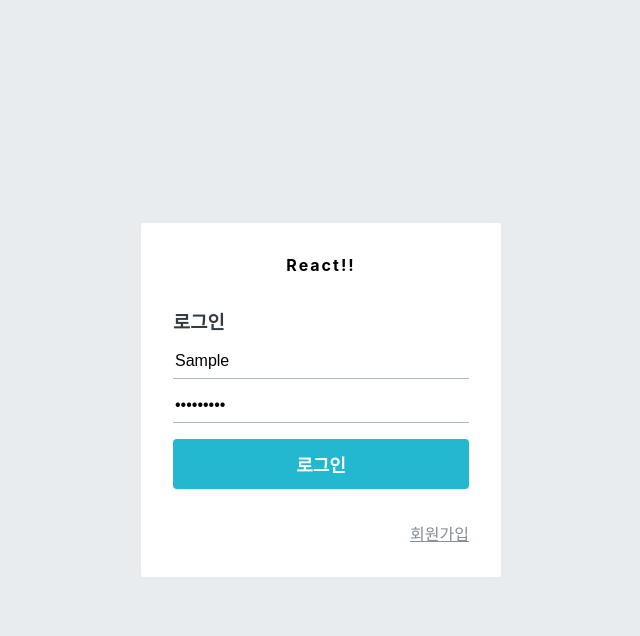
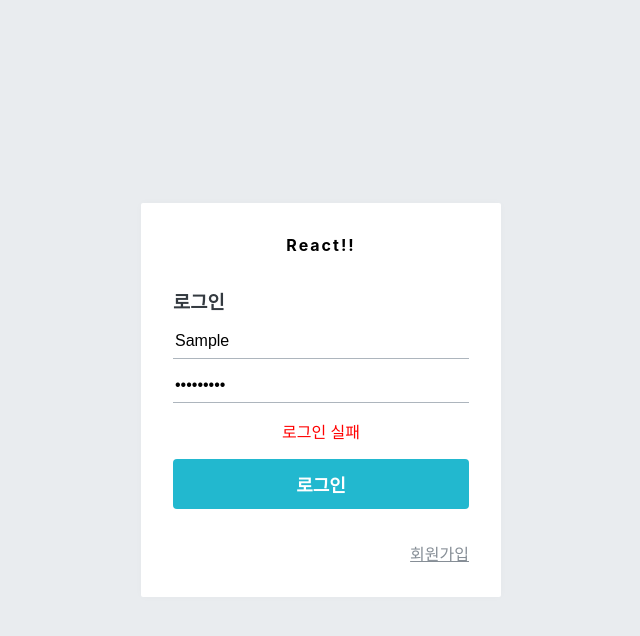
Before and after one commit to ParkSeungKyu92/Blog, a React (Create React App) app: page /login in a window 1280 px wide. Both pictures are taken after typing "Sample", "Sample123" into the empty fields and a click on the button "로그인". Shown: the top 636 px of the page, without its empty margins (319-959 px from the left). Built offline with nearby package versions, Linux system fonts and the light colour scheme; no server answers.

Commit message:
회원가입 & 로그인 시 에러 메세지 추가

```diff
--- a/src/components/auth/AuthForm.js
+++ b/src/components/auth/AuthForm.js
@@ -45,12 +45,19 @@
     margin-top: 1rem;
 `;
 
+const ErrorMsg = styled.div`
+    color : red;
+    text-align : center;
+    font-size : 1rem;
+    margin-top : 1rem;
+`;
+
 const textMap = {
     login : "로그인",
     register : "회원가입"
 };
 
-const AuthForm = ({ type, form, onChange, onSubmit }) => {
+const AuthForm = ({ type, form, onChange, onSubmit, error }) => {
     const text = textMap[type];
     return (
         <AuthFormBlock>
@@ -76,6 +83,7 @@
                     value={form.passwordConfirm}
                     />)
                 }
+                { error && <ErrorMsg>{error}</ErrorMsg> }
                 <ButtonWithMarginTop cyan fullWidth>{text}</ButtonWithMarginTop>
             </form>
             <Footer>
--- a/src/containers/auth/LoginForm.js
+++ b/src/containers/auth/LoginForm.js
@@ -1,4 +1,4 @@
-import React, { useEffect } from 'react';
+import React, { useEffect, useState } from 'react';
 import { useDispatch, useSelector } from 'react-redux';
 import { changeField, initailizeForm, login } from '../../modules/auth';
 import AuthForm from '../../components/auth/AuthForm';
@@ -6,7 +6,9 @@
 import { withRouter } from 'react-router-dom';
 
 const LoginForm = ( { history }) => {
+    const [error, setError] = useState(null);
     const dispatch = useDispatch();
+
     const { form, auth, authError, user } = useSelector(({auth, user}) => ({
             form : auth.login,
             auth : auth.auth,
@@ -40,6 +42,7 @@
         }
         if (authError) {
             console.log(authError);
+            setError("로그인 실패");
             return;
         }
     }, [auth, authError, dispatch]);
@@ -57,6 +60,7 @@
             form={form}
             onChange={onChange}
             onSubmit={onSubmit}
+            error={error}
         />
     );
 }
--- a/src/containers/auth/RegisterForm.js
+++ b/src/containers/auth/RegisterForm.js
@@ -1,4 +1,4 @@
-import React, { useEffect } from 'react';
+import React, { useEffect, useState } from 'react';
 import { useDispatch, useSelector } from 'react-redux';
 import { changeField, initailizeForm, register } from '../../modules/auth';
 import AuthForm from '../../components/auth/AuthForm';
@@ -6,6 +6,7 @@
 import { withRouter } from 'react-router-dom';
 
 const RegisterForm = ({ history }) => {
+    const [error, setError]  = useState(null);
     const dispatch = useDispatch();
     const { form, auth, authError, user } = useSelector(({auth, user}) => ({
             form : auth.register,
@@ -27,19 +28,28 @@
     const onSubmit = e => {
         e.preventDefault();
         const { username, password, passwordConfirm } = form;
+        if ([username, password, passwordConfirm].includes('')) {
+            setError("빈 칸을 모두 입력하세요.");
+            return;
+        }
         if (password !== passwordConfirm) {
+            setError("패스워드가 서로 일치하지 않습니다.");
+            dispatch(changeField({form : 'register', key : 'password', value : ''}));
+            dispatch(changeField({form : 'register', key : 'passwordConfirm', value : ''}));
             return;
         }
         dispatch(register({username, password}));
     }
 
     useEffect(() => {
+        if (authError) {
+            console.log("회원가입 실패 : ", authError);
+            setError('회원가입 실패');
+            return;
+        }
         if (auth) {
             console.log("회원가입 성공");
             dispatch(check());
-        }
-        if (authError) {
-            console.log("회원가입 실패 : ", authError);
         }
     }, [auth, authError, dispatch]);
 
@@ -60,6 +70,7 @@
             form={form}
             onChange={onChange}
             onSubmit={onSubmit}
+            error={error}
         />
     );
 }
```
